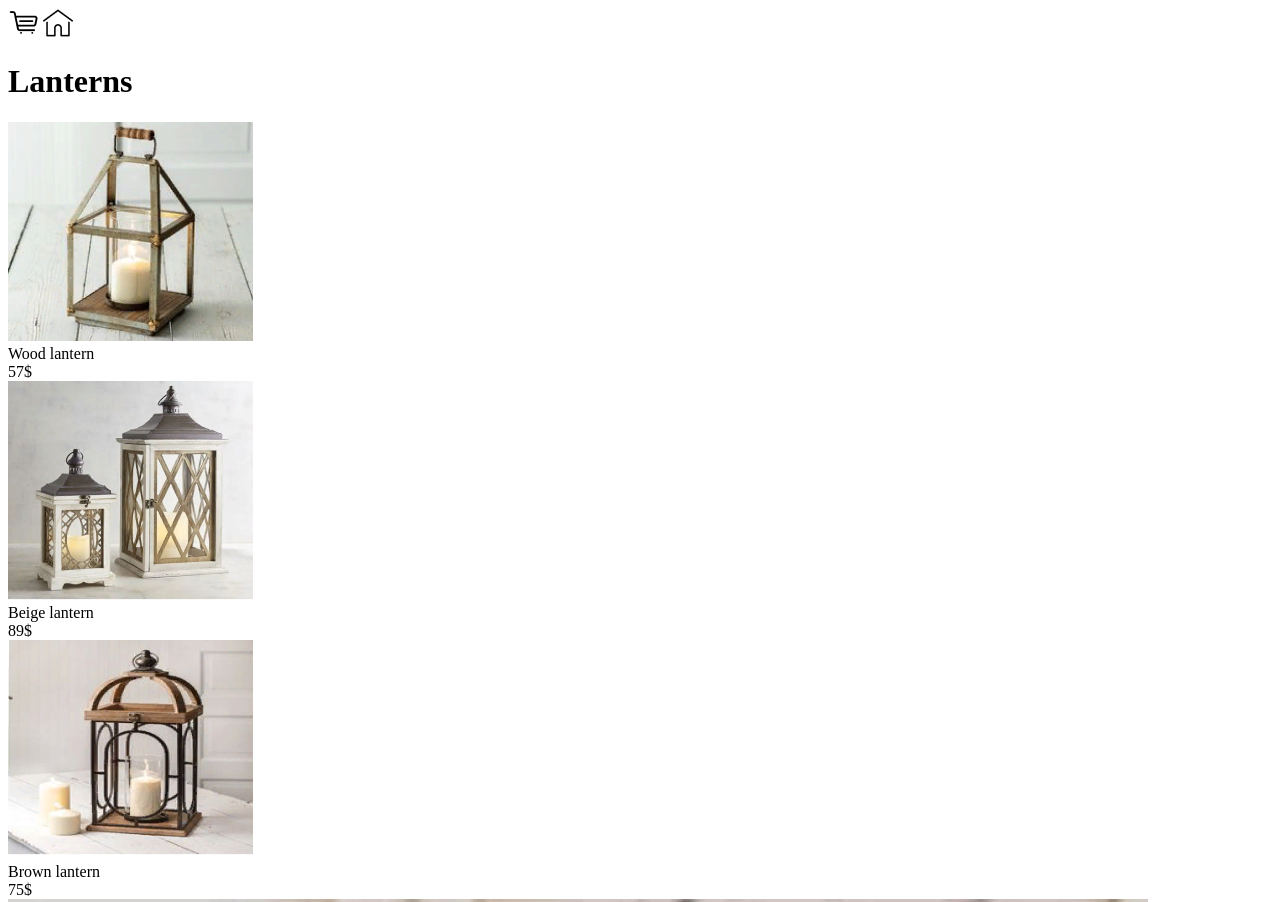
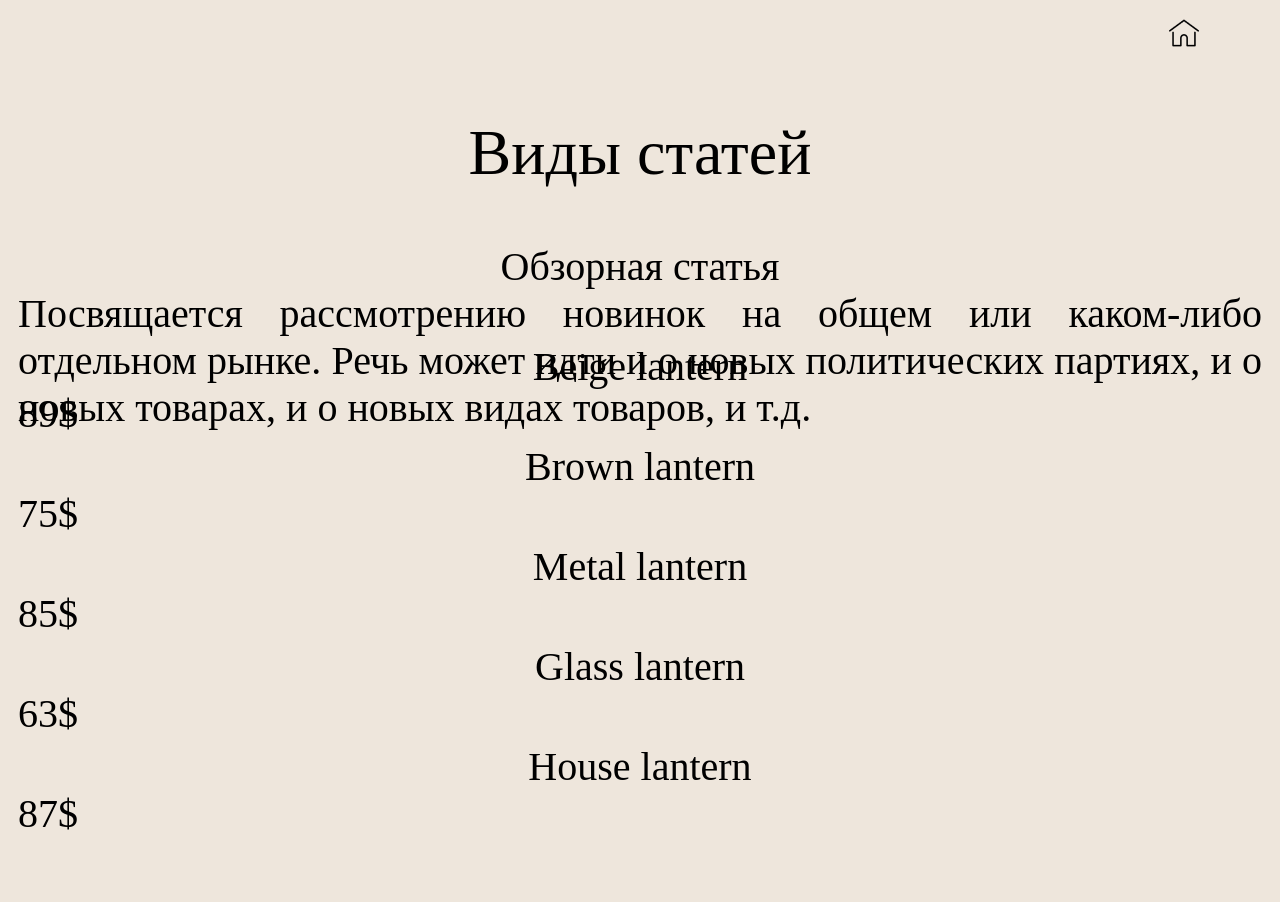
Before and after one commit to DaryaFedd/DaryaFedd.github.io, a plain HTML site: page Виды статей.html in a window 1280 px wide. Shown: the top 902 px of the page. After the commit the page ends 841 px from the top, so only its background shows below. Drawn offline with nearby package versions, Linux system fonts and the light colour scheme.

Commit message:
css html

```diff
--- a/style.css
+++ b/style.css
@@ -48,7 +48,6 @@ h1 {
     justify-content: center;
     font-size: 64px;
     font-weight: 700;
-    border: 10px;
 }
 .basic {
     display: flex;
@@ -69,7 +68,7 @@ h1 {
     background: #EEE6DC;
     backdrop-filter: blur(2.5px);
     border-radius: 6px;
-    border-style: 2px solid #5E615E;
+    border-radius: 50px;
     background-color: #EEE6DC;
 border: 2px solid #5E615E;
 }
@@ -80,12 +79,13 @@ top: 585px;
 left: 0;
 max-height: 1000px;
 overflow: hidden;
+border-radius: 80px;
 }
 h2{
 
 font-family: 'Playfair Display';
 font-style: bold;
-font-weight: 600;
+font-weight: 600px;
 font-size: 60px;
 line-height: 70px;
 display: flex;
@@ -93,7 +93,7 @@ align-items: center;
 text-align: right;
 letter-spacing: 0.1em;
 padding-right: 50px;
-color: #ff5f3e;
+color:saddlebrown;
 /* color */
 padding-left: 1200px;
 padding-top: 100px;
@@ -105,16 +105,16 @@ img{
    left: 50px;
    padding: 50px;
    filter: drop-shadow(5px 4px 20px rgba(0, 0, 0, 0.25));
-   border-radius: 60px;
+   border-radius: 100px;
    height: 350px;
 
 }
 p{
-    padding-left: 1200px;
+    padding-left: 1000px;
     font-family: 'Playfair Display';
     font-style: normal;
     font-size: 56px;
-    line-height: 60px;
+    line-height: 50px;
     display: flex;
     align-items: stretch;
     text-align: right;
@@ -134,14 +134,16 @@ p{
     letter-spacing: 0.02em;
     padding-right: 50px;
     text-decoration:none;
-    color:#ff5f3e;
+    color:saddlebrown;
+    border-radius: 10px;
 }
+
  .Facts:hover{
-    color: #ffab3e; /* Цвет ссылки */
+    color:antiquewhite; /* Цвет ссылки */
   font-size: 2em;
   font-weight: bold;
   line-height: 1;
   text-decoration: none;
-  -webkit-transition: all 1s ease;
-          transition: all 1s ease; /* Время изменения цвета */
+  -webkit-transition: all 2s ease;
+          transition: all 2s ease; /* Время изменения цвета */
  }
--- a/Виды статей.css
+++ b/Виды статей.css
@@ -23,32 +23,23 @@ h1 {
     justify-content: space-around;
     text-align: center;
     font-size: 64px;
+}
+.vid{
 
-
-}
-.images {
-    display: flex;
-    justify-content: space-around;
-    gap: 200px;
-    flex-wrap: wrap;
-    max-width: 1300px;
-    margin: auto;
-}
-.product{
     align-items: center;
     height: 10vh;
     padding: 10px;
     text-align: center;
 }
-.product__image{
-    padding-bottom: 10px;
-    padding-top: 30px;
-    width: 245px;
-    height: 239px;
+.vid__name{
+    font-family: 'Times New Roman', Times, serif;
+  font-size: 40px;
+  font-style: bold;
 }
-.product__name{
-font-size: 30px;
+.vid__text{
+ display: flex;
+ justify-content: space-around;
+ font-size: 40px;
+ text-align: justify;
+flex-direction: column;
 }
-.product__price{
-font-size: 25px;
-}
--- a/Виды статей.html
+++ b/Виды статей.html
@@ -5,51 +5,45 @@
     <meta charset="UTF-8">
     <meta http-equiv="X-UA-Compatible" content="IE=edge">
     <meta name="viewport" content="width=device-width, initial-scale=1.0">
-    <title>Lanterns</title>
+    <title>Виды статей</title>
     <link href="https://fonts.googleapis.com/css2?family=Playfair+Display&display=swap" rel="stylesheet">
-    <link rel="stylesheet" href="Catalog.css">
+    <link rel="stylesheet" href="Виды статей.css">
 </head>
 
 <body>
     <header>
-        <a href="Cart.html"><img class="badges" src="badges/Vector.png"></a>
+        <a href="Виды статей.css"badges" src="badges/Vector.png"></a>
         <a href="Home.html">
             <img class="badges" src="badges/image 8.png">
         </a>
     </header>
     <div>
-        <h1>Lanterns</h1>
+        <h1>Виды статей</h1>
     </div>
     <section class="images">
-        <div class="product">
-            <img class="product__image" src="badges/image 1.png">
-            <div class="product__name">Wood lantern</div>
-            <div class="product__price">57$</div>
+        <div class="vid">
+            <div class="vid__name">Обзорная статья</div>
+            <div class="vid__text">Посвящается рассмотрению новинок на общем или каком-либо отдельном рынке. Речь может идти и о новых политических партиях, и о новых товарах, и о новых видах товаров, и т.д.</div>
         </div>
-        <div class="product">
-            <img class="product__image" src="badges/Lanterns 2.png">
-            <div class="product__name">Beige lantern</div>
-            <div class="product__price">89$</div>
+        <div class="vid">
+            <div class="vid__name">Beige lantern</div>
+            <div class="vid__text">89$</div>
         </div>
-        <div class="product">
-            <img class="product__image" src="badges/image 2.png">
-            <div class="product__name">Brown lantern</div>
-            <div class="product__price">75$</div>
+        <div class="vid">
+            <div class="vid__name">Brown lantern</div>
+            <div class="vid__text">75$</div>
         </div>
-        <div class="product">
-            <img class="product__image" src="badges/Traditional Anniversary Gifts By Year _ A Practical Wedding.jfif">
-            <div class="product__name">Metal lantern</div>
-            <div class="product__price">85$</div>
+        <div class="vid">
+            <div class="vid__name">Metal lantern</div>
+            <div class="vid__text">85$</div>
         </div>
-        <div class="product">
-            <img class="product__image" src="badges/Small Steeple Lantern (1).jfif">
-            <div class="product__name">Glass lantern</div>
-            <div class="product__price">63$</div>
+        <div class="vid">
+            <div class="vid__name">Glass lantern</div>
+            <div class="vid__text">63$</div>
         </div>
-        <div class="product">
-            <img class="product__image" src="badges/Candle Holders.jfif">
-            <div class="product__name">House lantern</div>
-            <div class="product__price">87$</div>
+        <div class="vid">
+            <div class="vid__name">House lantern</div>
+            <div class="vid__text">87$</div>
         </div>
     </section>
 </body>
```
Also changed, not shown: Home.html (+2 -2 lines), Направления.html (renamed from Cart.html, +3 -3 lines), Направления.css (renamed from mycart.css), 1 other file.
